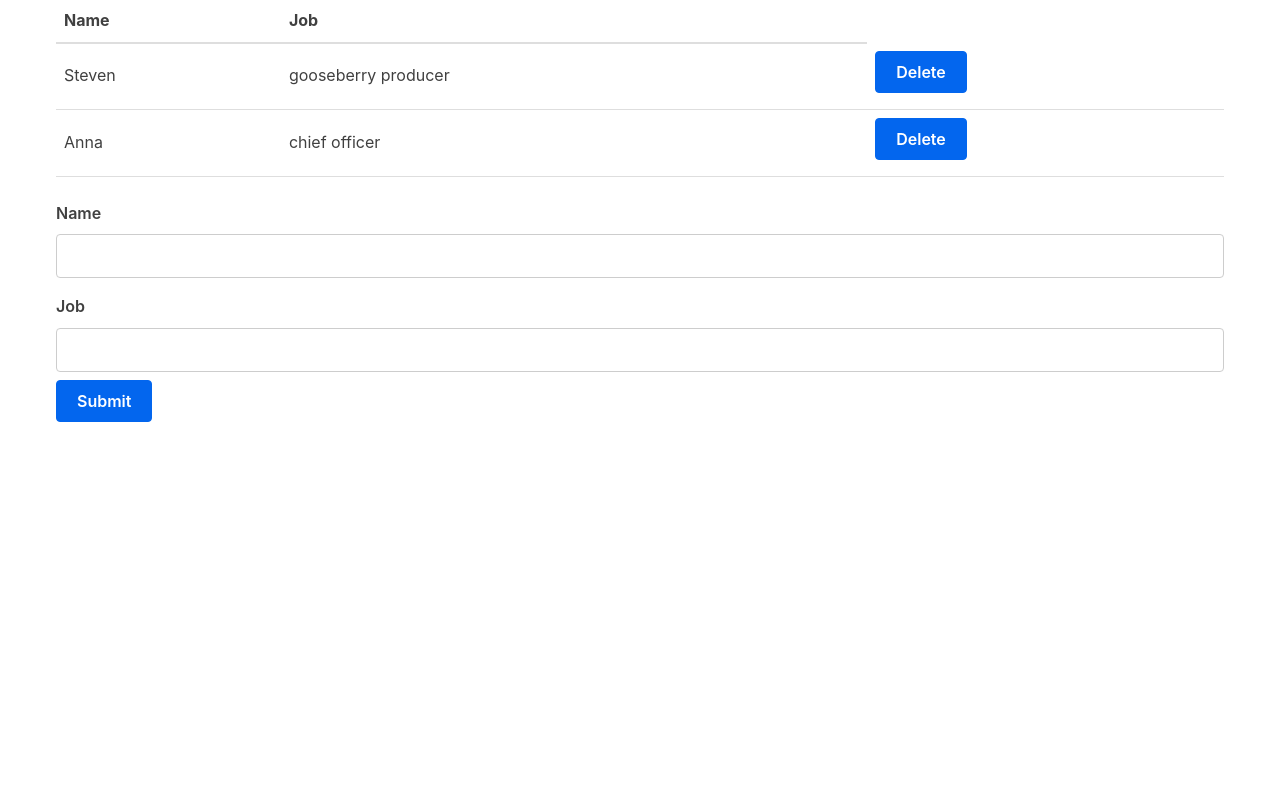
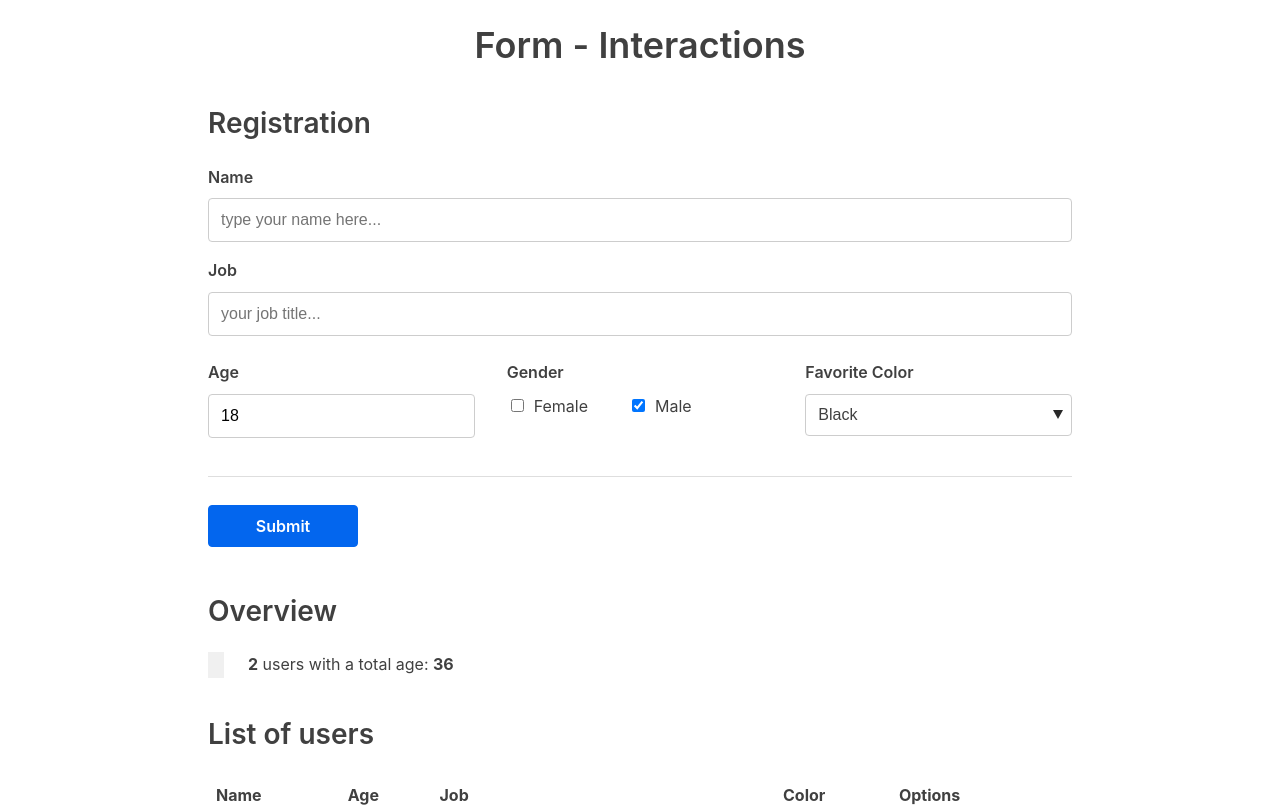
Before and after one commit to mmendesas/react-tutorial, a React (Create React App) app: page / in a window 1280 px wide. Shown: the top 807 px of the page. Built offline with nearby package versions, Linux system fonts and the light colour scheme.

Commit message:
feat: adds some new form items

```diff
--- a/src/App.js
+++ b/src/App.js
@@ -1,13 +1,14 @@
 import React, { Component } from 'react';
 
-import Table from './Table';
-import Form from './Form';
+import Table from './components/Table';
+import Form from './components/Form';
 class App extends Component {
 
     state = {
+        totalAge: 36,
         characters: [
-            { name: 'Steven', job: 'gooseberry producer' },
-            { name: 'Anna', job: 'chief officer' }
+            { name: 'Steven', age: 16, job: 'gooseberry producer', gender: 'male', color: 'green' },
+            { name: 'Anna', age: 20, job: 'chief officer', gender: 'female', color: 'red' }
         ]
     };
 
@@ -22,20 +23,33 @@ class App extends Component {
     }
 
     handleSubmit = character => {
-        this.setState({
-            characters: [...this.state.characters, character]
-        });
+        const { characters, totalAge } = this.state;
+
+        this.setState(() => ({
+            characters: [...characters, character],
+            totalAge: totalAge + parseInt(character.age)
+        }));
     }
 
     render() {
+        const { totalAge, characters } = this.state;
+
         return (
-            <div className="container">
+            <main className="container" style={{ width: '70%' }}>
+                <h1 style={{ textAlign: 'center' }}>Form - Interactions</h1>
+                <h3>Registration</h3>
+                <Form handleSubmit={this.handleSubmit} />
+                <h3>Overview</h3>
+                <blockquote style={{ fontSize: '16px' }}>
+                    <strong>{characters.length}</strong> users with a total age: <strong id="total">{totalAge}</strong>
+                </blockquote>
+                <h3>List of users</h3>
                 <Table
+                    id="myTable"
                     characterData={this.state.characters}
                     removeCharacter={this.removeCharacter}
                 />
-                <Form handleSubmit={this.handleSubmit} />
-            </div>
+            </main>
         );
     }
 }
--- a/src/Form.js
+++ /dev/null
@@ -1,57 +0,0 @@
-import React, { Component } from 'react';
-
-class Form extends Component {
-
-    constructor(props) {
-        super(props);
-
-        this.initialState = {
-            name: '',
-            job: ''
-        }
-
-        this.state = this.initialState;
-    }
-
-    handleChange = event => {
-        const { name, value } = event.target;
-        this.setState({
-            [name]: value
-        })
-    }
-
-    submitForm = () => {
-        this.props.handleSubmit(this.state);
-        this.setState(this.initialState);
-    }
-
-    render() {
-        const { name, job } = this.state;
-
-        return (
-            <form>
-                <label>Name</label>
-                <input
-                    type="text"
-                    name="name"
-                    value={name}
-                    onChange={this.handleChange}
-                />
-                <label>Job</label>
-                <input
-                    type="text"
-                    name="job"
-                    value={job}
-                    onChange={this.handleChange}
-                />
-                <input
-                    type="button"
-                    value="Submit"
-                    onClick={this.submitForm}
-                />
-            </form>
-        );
-    }
-}
-
-export default Form;
--- /dev/null
+++ b/src/components/Form.js
@@ -0,0 +1,121 @@
+import React, { Component } from 'react';
+
+class Form extends Component {
+
+    constructor(props) {
+        super(props);
+        this.initialState = {
+            name: '',
+            job: '',
+            color: '',
+            gender: 'male',
+            age: 18
+        }
+        this.state = this.initialState;
+    }
+
+    handleChange = event => {
+        let { name, value, type } = event.target;
+
+        if (type === 'checkbox') {
+            value = name;
+            name = 'gender';
+        }
+
+        this.setState(() => ({
+            [name]: value
+        }),
+            () => {
+                console.log(this.state)
+            })
+    }
+
+    submitForm = () => {
+        this.props.handleSubmit(this.state);
+        this.setState(this.initialState);
+    }
+
+    render() {
+        const { name, job, color, gender, age } = this.state;
+
+        return (
+            <form>
+                <label>Name</label>
+                <input
+                    id="name"
+                    type="text"
+                    name="name"
+                    value={name}
+                    placeholder="type your name here..."
+                    onChange={this.handleChange}
+                />
+
+                <label>Job</label>
+                <input
+                    id="job"
+                    type="text"
+                    name="job"
+                    value={job}
+                    placeholder="your job title..."
+                    onChange={this.handleChange}
+                />
+                <div className="flex-row">
+                    <div className="flex-small">
+                        <label>Age</label>
+                        <input
+                            name="age"
+                            type="number"
+                            value={age}
+                            onChange={this.handleChange} />
+                    </div>
+
+                    <div className="flex-small">
+                        <label>Gender</label>
+                        <input
+                            style={{ marginRight: '10px' }}
+                            name="female"
+                            type="checkbox"
+                            checked={gender === 'female'}
+                            onChange={this.handleChange} />
+                        <span>Female</span>
+                        <span style={{ margin: '20px' }}></span>
+                        <input
+                            style={{ marginRight: '10px' }}
+                            name="male"
+                            type="checkbox"
+                            checked={gender === 'male'}
+                            onChange={this.handleChange} />
+                        <span>Male</span>
+                    </div>
+
+                    <div className="flex-small">
+                        <label>Favorite Color</label>
+                        <select
+                            id="color"
+                            name="color"
+                            value={color}
+                            onChange={this.handleChange}
+                        >
+                            <option value="black">Black</option>
+                            <option value="green">Green</option>
+                            <option value="orange">Orange</option>
+                            <option value="red">Red</option>
+                        </select>
+                    </div>
+                </div>
+
+                <hr style={{ marginTop: '30px' }} />
+
+                <input
+                    id="save"
+                    type="button"
+                    value="Submit"
+                    onClick={this.submitForm}
+                    style={{ marginTop: "20px", width: '150px' }}
+                />
+            </form>
+        );
+    }
+}
+
+export default Form;
--- a/src/Table.js
+++ b/src/components/Table.js
@@ -1,39 +1,47 @@
 import React, { Component } from 'react';
-
 
 const TableHeader = () => {
     return (
         <thead>
             <tr>
                 <th>Name</th>
+                <th>Age</th>
                 <th>Job</th>
+                <th>Color</th>
+                <th>Options</th>
             </tr>
         </thead>
     );
 }
 
 const TableBody = props => {
-
     const rows = props.characterData.map((row, index) => {
         return (
             <tr key={index}>
                 <td>{row.name}</td>
+                <td>{row.age}</td>
                 <td>{row.job}</td>
-                <td><button onClick={() => props.removeCharacter(index)}>Delete</button></td>
+                <td>{row.color}</td>
+                <td>
+                    <button
+                        className="round-button"
+                        onClick={() => props.removeCharacter(index)}
+                        style={{ margin: '5px' }}>
+                        Del
+                    </button>
+                </td>
             </tr>
         );
     });
-
     return <tbody>{rows}</tbody>;
 }
 
-
 class Table extends Component {
     render() {
-        const { characterData, removeCharacter } = this.props;
+        const { id, characterData, removeCharacter } = this.props;
 
         return (
-            <table>
+            <table id={id} className="striped-table">
                 <TableHeader />
                 <TableBody
                     characterData={characterData}
```
